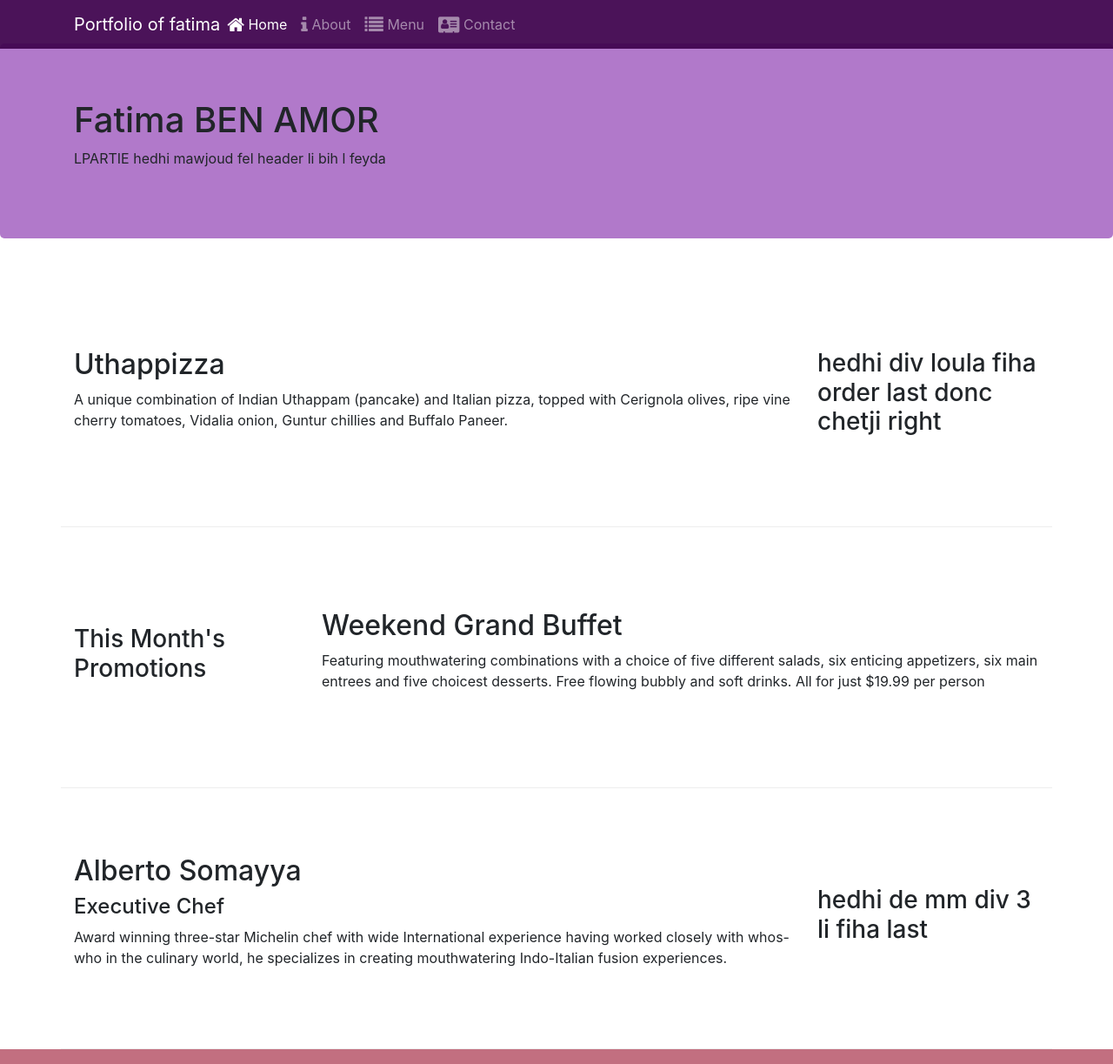
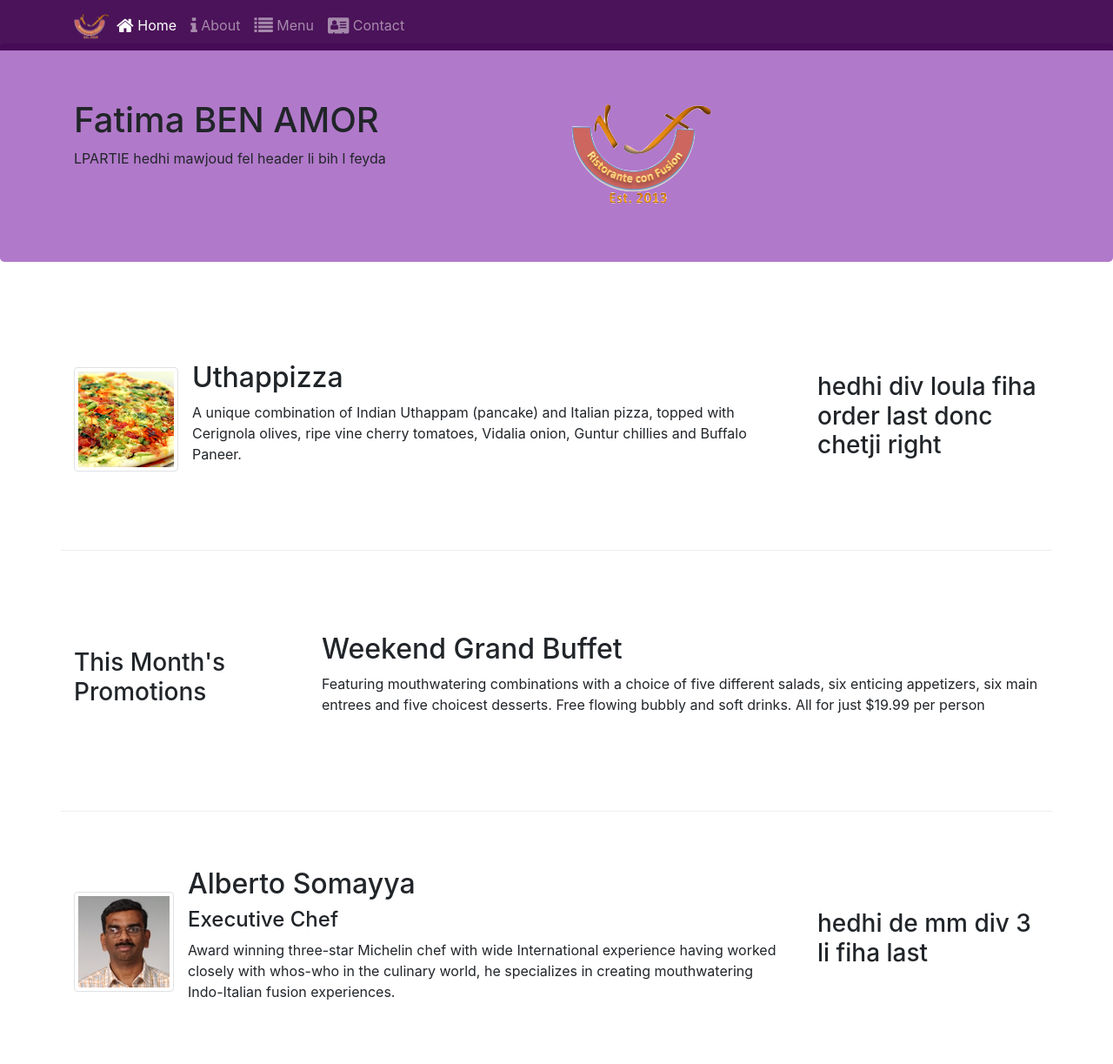
Before and after one commit to fatima-ben-amor/My_First_Website_Bootstrap4, a website: page index.html in a window 1280 px wide. Shown: the top 1223 px of the page at 87% size. Drawn offline with nearby package versions, Linux system fonts and the light colour scheme.

Commit message:
Images and Media

```diff
--- a/index.html
+++ b/index.html
@@ -12,7 +12,7 @@
       <button class="navbar-toggler" type="button" data-toggle="collapse" data-target="#navbar">
           <span class="navbar-toggler-icon"></span>
       </button>
-        <a class="navbar-brand mr-auto" href="#"> Portfolio of fatima </a> <!--hedha comme si ttile lmohem-->
+        <a class="navbar-brand mr-auto" href="#"> <img src="/img/logo.png" height="30" width="41"> </a> <!--hedha comme si ttile lmohem-->
         <div class="collapse navbar-collapse " id="navbar">
         <ul class="navbar-nav mr-auto"> <!--mr-auto ya3ni l cnteniu will be pushed as left as possible-->
             <li class="nav-item active"> <a class="nav-link" href="#"><span class="fa fa-home fa-lg"></span> Home</a></li>
@@ -39,7 +39,8 @@
                     <h1>Fatima BEN AMOR</h1>
                     <p> LPARTIE hedhi mawjoud fel header li bih l feyda </p>
                 </div>
-                <div class="col-12 col-sm">
+                <div class="col-12 col-sm align-self-center">
+                    <img src="/img/logo.png" class="img-fluid">
                 </div>
             </div>
         </div>
@@ -51,8 +52,13 @@
                 <h3>hedhi div loula fiha order last donc chetji right</h3>
             </div>
             <div class="col col-sm order-sm-first col-md">
-                <h2>Uthappizza</h2>
-                <p>A unique combination of Indian Uthappam (pancake) and Italian pizza, topped with Cerignola olives, ripe vine cherry tomatoes, Vidalia onion, Guntur chillies and Buffalo Paneer.</p>
+                <div class="media">
+                    <img src="/img/uthappizza.png" alt="uthapizza" class="d-flex mr-3 img-thumbnail align-self-center">
+                    <div class="media-body">
+                    <h2 class="mt-0">Uthappizza</h2>
+                    <p>A unique combination of Indian Uthappam (pancake) and Italian pizza, topped with Cerignola olives, ripe vine cherry tomatoes, Vidalia onion, Guntur chillies and Buffalo Paneer.</p>
+                </div>
+            </div>
             </div>
         </div>
 
@@ -72,10 +78,15 @@
                 <h3>hedhi de mm div 3 li fiha last</h3>
             </div>
             <div class="col col-sm order-sm-first col-md">
-                <h2>Alberto Somayya</h2>
+                <div class="media">
+                    <img src="/img/alberto.png" alt="Albert" class="d-flex mr-3 img-thumbnail align-self-center">
+                   <div class="media-body">
+                 <h2 class="mt-0">Alberto Somayya</h2>
                 <h4>Executive Chef</h4>
                 <p>Award winning three-star Michelin chef with wide International experience having worked closely with whos-who in the culinary world, he specializes in creating mouthwatering Indo-Italian fusion experiences. </p>
             </div>
+        </div>
+        </div>
         </div>
     </div>
 
```
Also changed, not shown: aboutus.html (+1 -1 lines), img/alberto.png (added), img/blackone.jpeg (added), img/buffet.png (added), img/fatima.png (added), img/fatimabenamor.jpg (added), img/logo.png (added), img/uthappizza.png (added), 1 other file.
